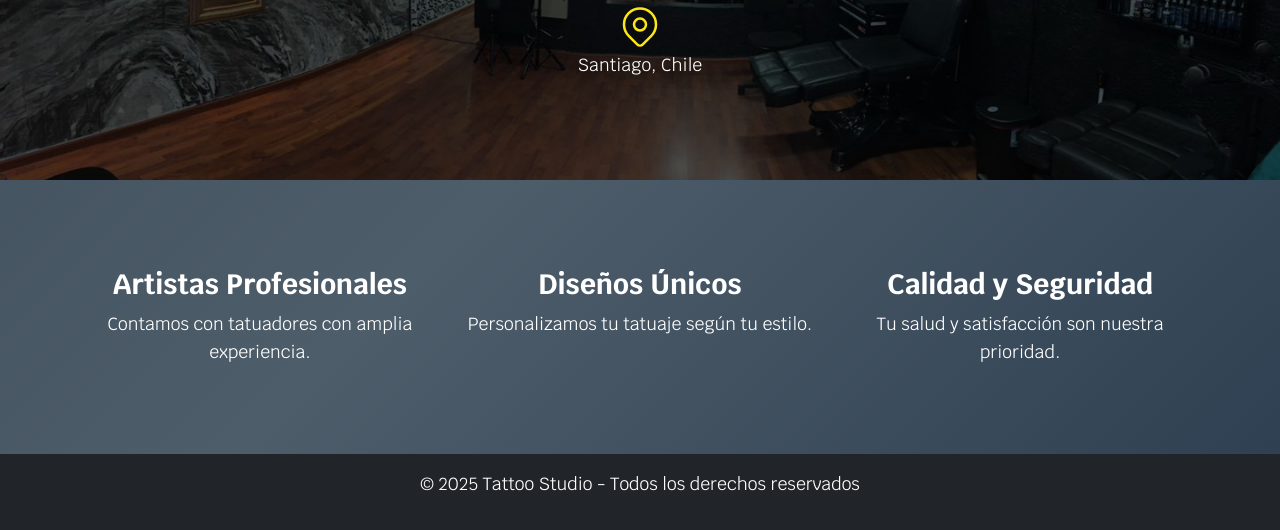
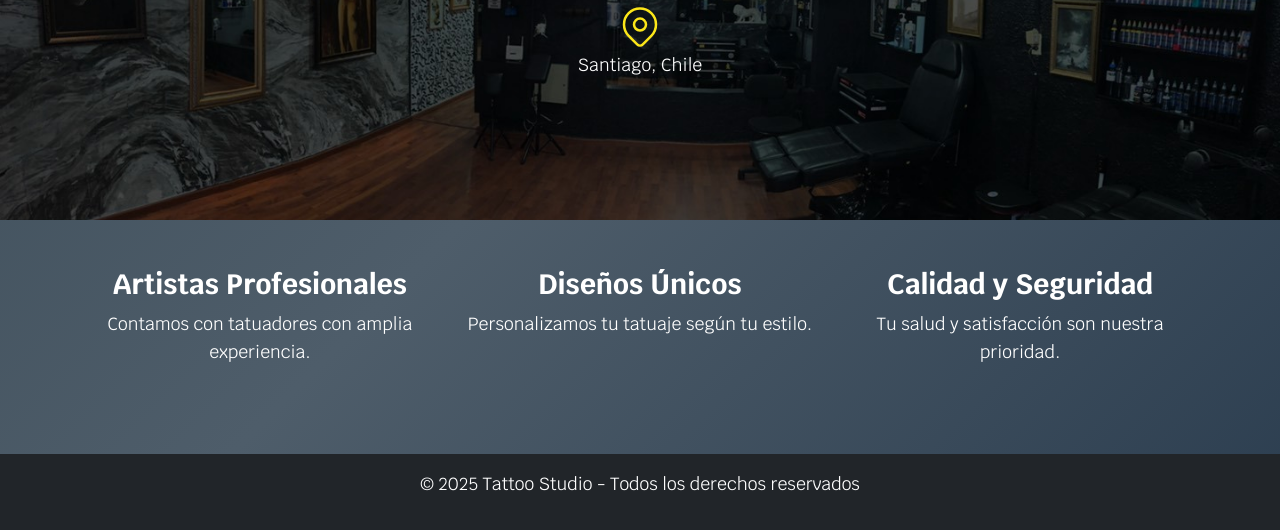
Before and after one commit to Rob-Ramos-Johnson/Proyecto-Tattoo, a website: page index.html in a window 1280 px wide. Shown: the part 440-970 px from the top of the page. Drawn offline with nearby package versions, Linux system fonts and the light colour scheme.

Commit message:
Actualización del archivo style.css con los últimos cambios

```diff
--- a/css/style.css
+++ b/css/style.css
@@ -288,7 +288,7 @@ footer {
 .hero-img {
   object-fit: cover;
   width: 100%;
-  height: 90%;
+  height: auto;
   position: absolute;
   top: 0;
   left: 0;
```
